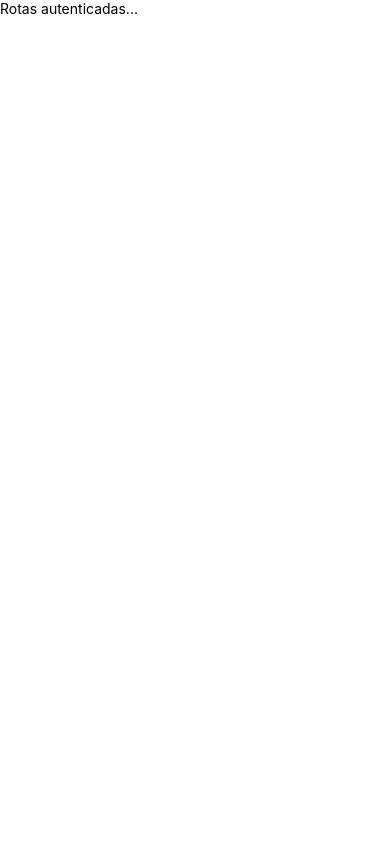
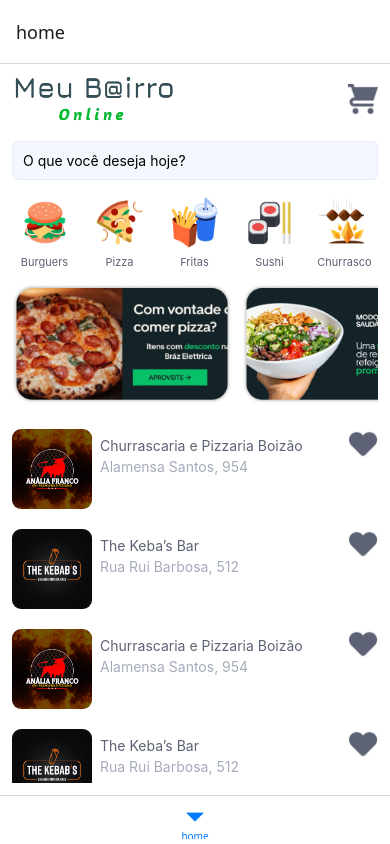
Before and after one commit to danilojduarte/MeuBairroOnline, a React Native app in the folder meu-bairro-online/: screen / in a window 390 px wide. Built offline with nearby package versions, Linux system fonts and the light colour scheme.

Commit message:
Criando navegação entre as telas

```diff
--- a/meu-bairro-online/src/routesAuth.js
+++ b/meu-bairro-online/src/routesAuth.js
@@ -1,8 +1,19 @@
 
-import { Text } from "react-native";
+import { NavigationContainer } from "@react-navigation/native";
+import { createBottomTabNavigator } from '@react-navigation/bottom-tabs';
+
+import Home from "./screens/home/home.jsx";
+
+const Tab = createBottomTabNavigator();
 
 function RoutesAuth() {
-  return <Text>Rotas autenticadas...</Text>
+  return (
+    <NavigationContainer>
+      <Tab.Navigator>
+        <Tab.Screen name="home" component={Home} />
+      </Tab.Navigator>
+    </NavigationContainer>
+  );
 }
 
 export default RoutesAuth;
```
